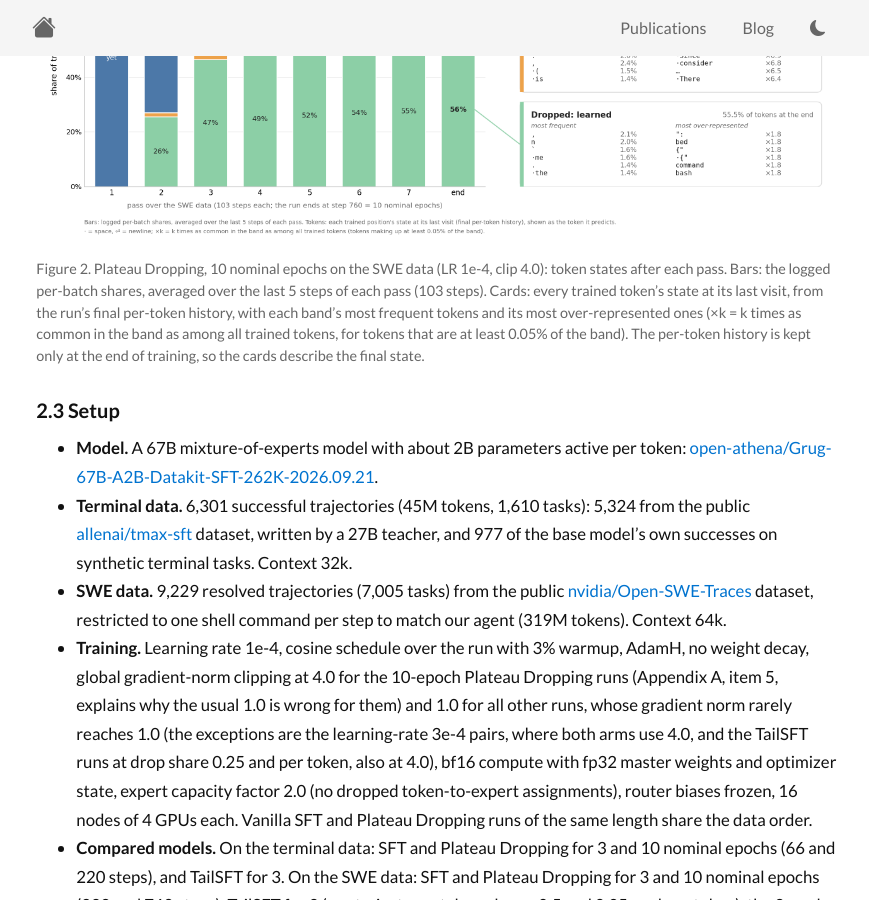
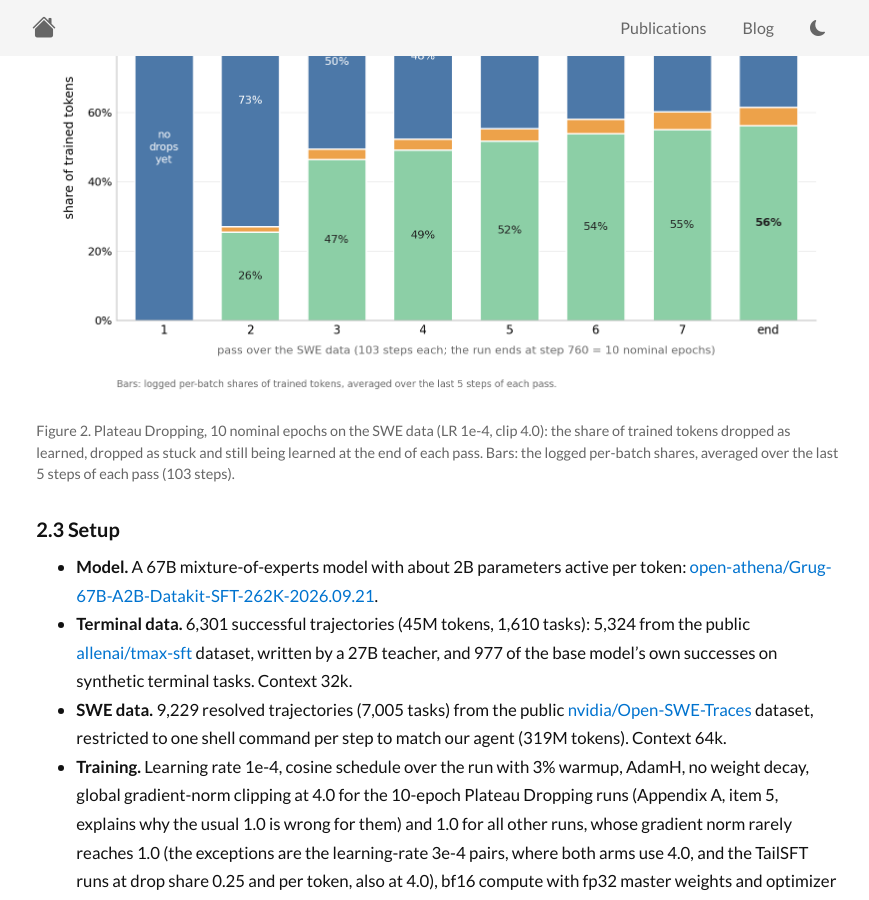
Before and after one commit to hrshtv/hrshtv.github.io, a Jekyll site: the page built from _posts/2026-10-20-plateau-dropping.md, in a window 1280 px wide and 900 px high, scrolled down 4901 px. Shown: the whole window, without its empty margins (202-1071 px from the left). Built offline with Jekyll 4.4.1, drawn with Linux system fonts in a browser that asks for light colours; nearby versions of some CDN libraries.

Commit message:
Plateau Dropping post: Figure 2 as bars only, caption updated
Co-Authored-By: Claude Opus 5.5 <noreply@anthropic.com>
Claude-Session: https://claude.ai/code/session_018Ea4K6tyj913yCS93WC7Xj

```diff
--- a/_posts/2026-10-20-plateau-dropping.md
+++ b/_posts/2026-10-20-plateau-dropping.md
@@ -114,7 +114,7 @@ Figure 2 splits the trained tokens of the best SWE run, after each pass over the
 
 ![Figure 2](/assets/img/blog/plateau-dropping/fig_token_bands.png)
 
-Figure 2. Plateau Dropping, 10 nominal epochs on the SWE data (LR 1e-4, clip 4.0): token states after each pass. Bars: the logged per-batch shares, averaged over the last 5 steps of each pass (103 steps). Cards: every trained token's state at its last visit, from the run's final per-token history, with each band's most frequent tokens and its most over-represented ones (×k = k times as common in the band as among all trained tokens, for tokens that are at least 0.05% of the band). The per-token history is kept only at the end of training, so the cards describe the final state.
+Figure 2. Plateau Dropping, 10 nominal epochs on the SWE data (LR 1e-4, clip 4.0): the share of trained tokens dropped as learned, dropped as stuck and still being learned at the end of each pass. Bars: the logged per-batch shares, averaged over the last 5 steps of each pass (103 steps).
 {: .caption}
 
 ### 2.3 Setup
```
Also changed, not shown: assets/img/blog/plateau-dropping/fig_token_bands.png.
